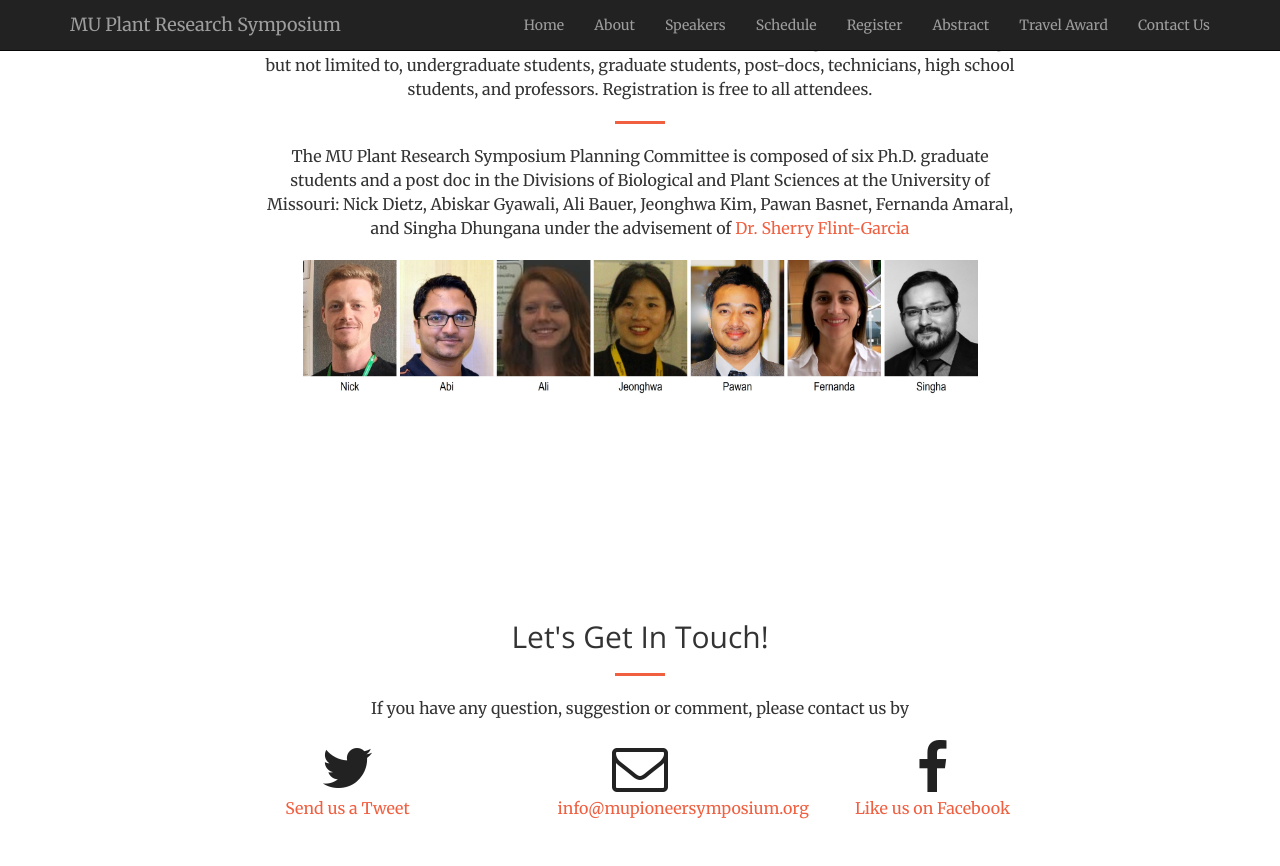
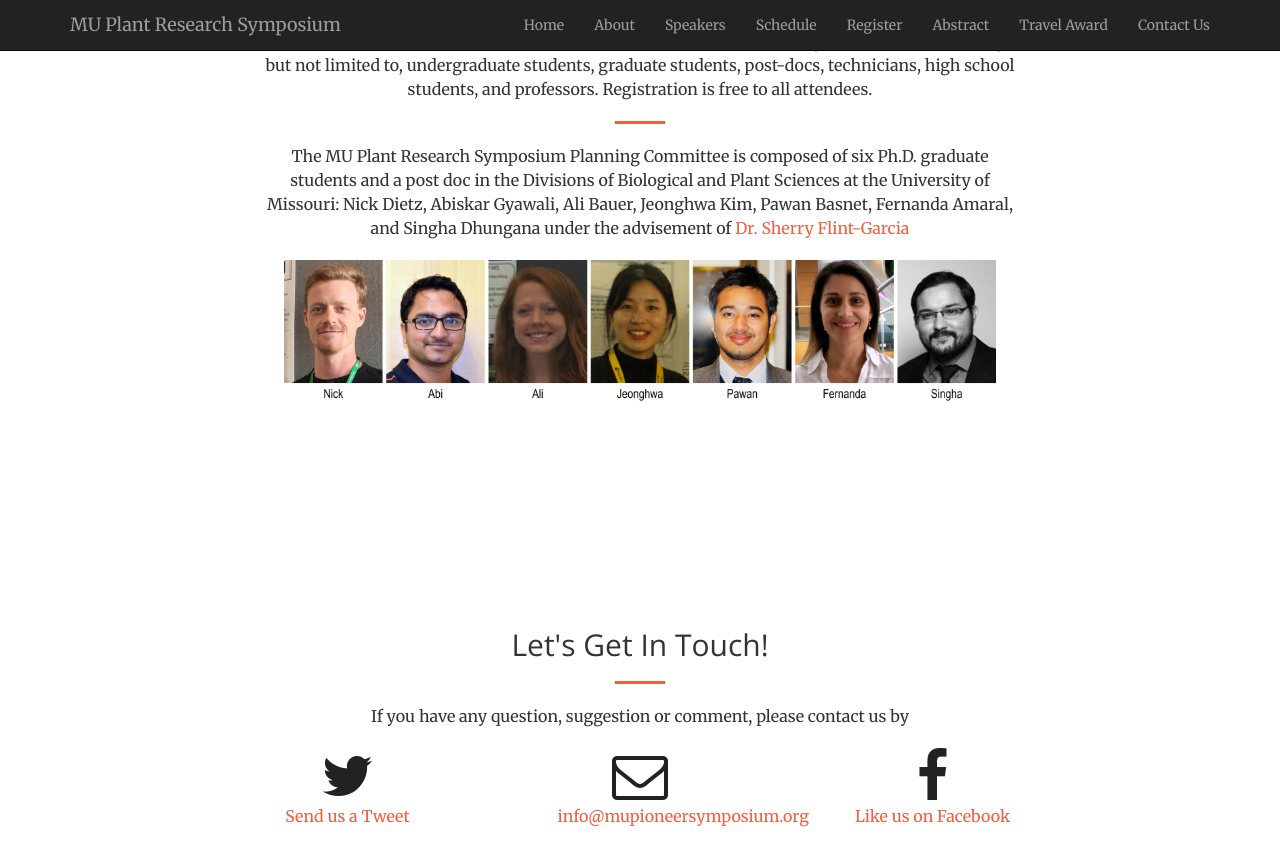
Before and after one commit to mupioneersymposium/mupioneersymposium.github.io, a Jekyll site: the page built from index.html, in a window 1280 px wide and 900 px high, scrolled down 2005 px. Shown: the top 866 px of the window. Built offline with Jekyll 4.4.1, drawn with Linux system fonts in a browser that asks for light colours.

Commit message:
Update about-brief.html

```diff
--- a/_includes/about-brief.html
+++ b/_includes/about-brief.html
@@ -12,7 +12,7 @@
 <p>The symposium welcomes all members of the scientific and surronding communities including, but not limited to, undergraduate students, graduate students, post-docs, technicians, high school students, and professors. Registration is free to all attendees. </p>
 <hr>
                 <p>The MU Plant Research Symposium Planning Committee is composed of six Ph.D. graduate students and a post doc in the Divisions of Biological and Plant Sciences at the University of Missouri: Nick Dietz, Abiskar Gyawali, Ali Bauer, Jeonghwa Kim, Pawan Basnet, Fernanda Amaral, and Singha Dhungana under the advisement of <a href="http://web.missouri.edu/~flint-garcias/" target="_blank">Dr. Sherry Flint-Garcia</a></p>
-                <p><img src="/img/2020 MUsymposium committee.jpg" style="max-width: 90%;"></p>
+                <p><img src="/img/2020 MUsymposium committee.jpg" style="max-width: 95%;"></p>
 
             </div>
         </div>
```
